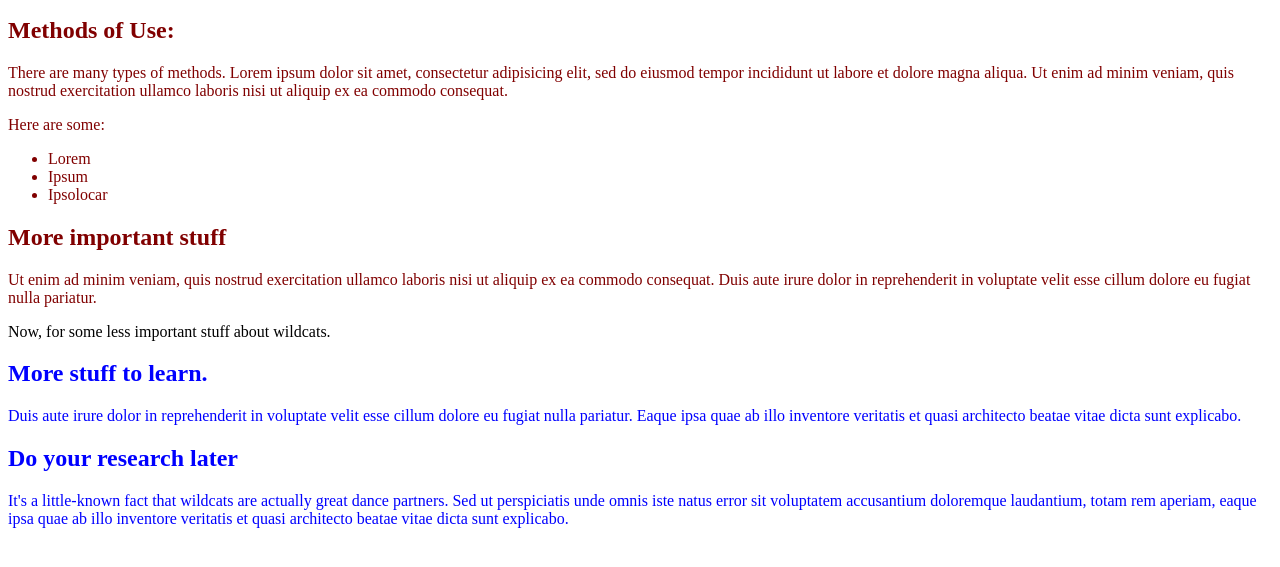
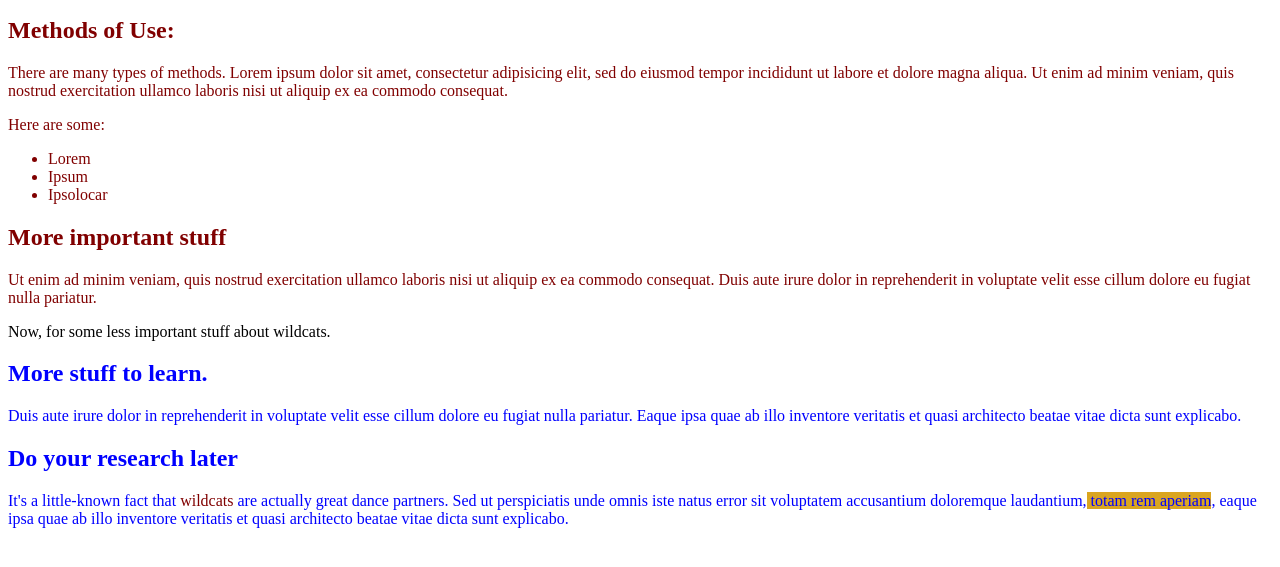
Before and after one commit to mashm3ll0w/second-pages, a plain HTML site: page index.html in a window 1280 px wide. Shown: the part 101-668 px from the top of the page. Drawn offline with Linux system fonts and the light colour scheme.

Commit message:
add span in the html and the css files

```diff
--- a/css/styles.css
+++ b/css/styles.css
@@ -5,3 +5,7 @@
 .unimportant{
   color: blue;
 }
+
+.emphasis{
+  background-color: goldenrod;
+}
--- a/index.html
+++ b/index.html
@@ -41,9 +41,9 @@
 		</p>
 		<h2>Do your research later</h2>
 		<p>
-			It's a little-known fact that wildcats are actually great dance partners.
+			It's a little-known fact that <span class="important">wildcats</span> are actually great dance partners.
 			Sed ut perspiciatis unde omnis iste natus error sit voluptatem accusantium
-			doloremque laudantium, totam rem aperiam, eaque ipsa quae ab illo
+			doloremque laudantium,<span class="emphasis"> totam rem aperiam</span>, eaque ipsa quae ab illo
 			inventore veritatis et quasi architecto beatae vitae dicta sunt explicabo.
     </p>
     </div>
```
